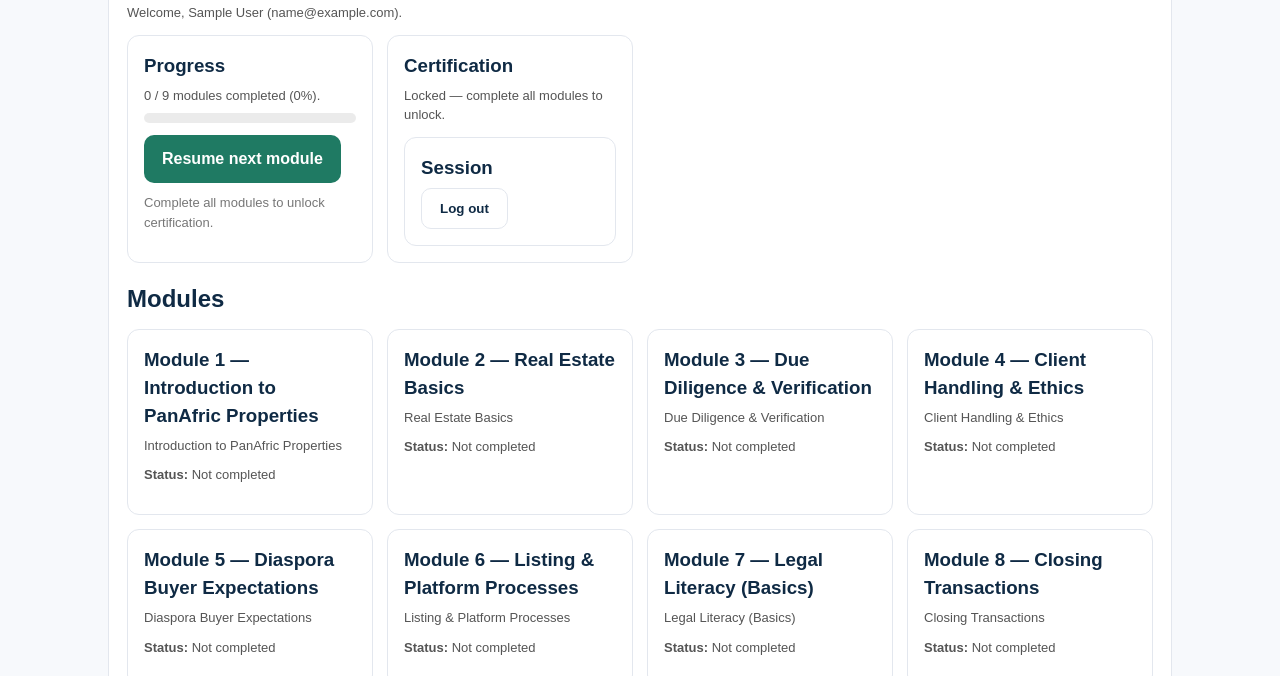
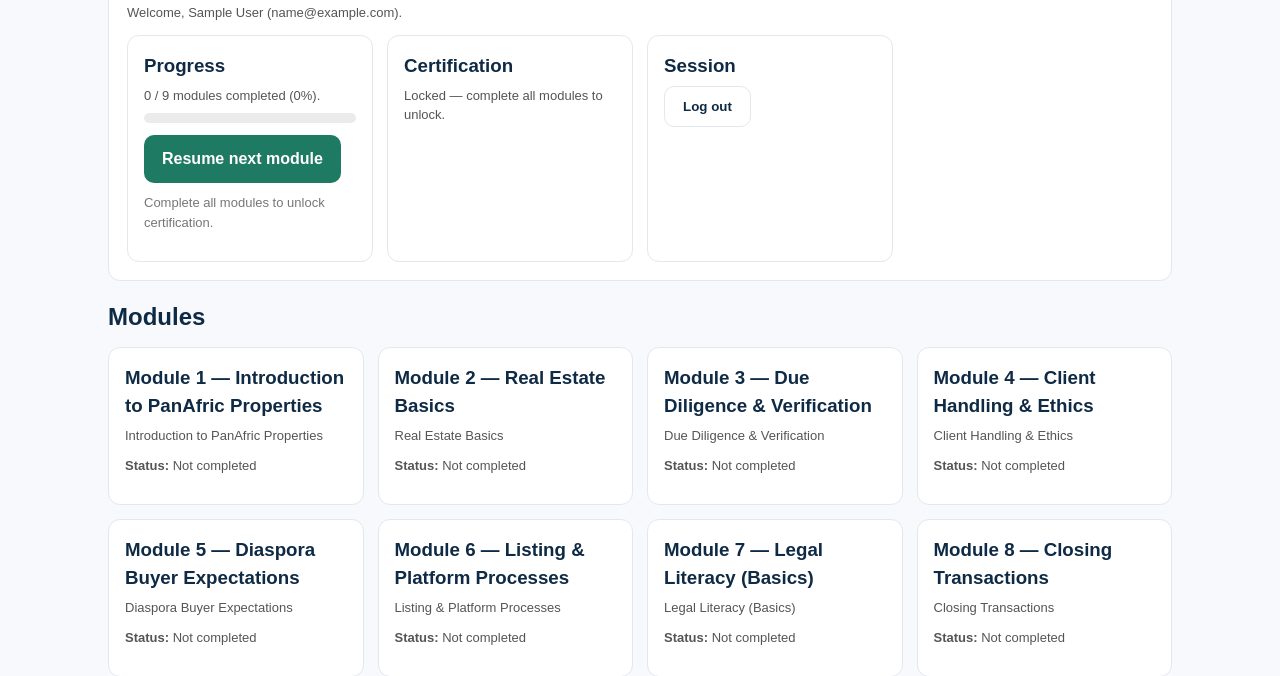
Before and after one commit to jnguegan/panafricproperties, a plain HTML site: page academy.html in a window 1280 px wide. Shown: the part 124-800 px from the top of the page. Drawn offline with Linux system fonts and the light colour scheme; sample sign-in values are in the browser's storage; a script that the page names is missing.

Commit message:
Update academy.html

```diff
--- a/academy.html
+++ b/academy.html
@@ -17,7 +17,6 @@
   });
 </script>
 
-
 <!-- 🌍 Language Dropdown (like your screenshot) -->
 <div class="lang-switch">
   <span class="lang-label" data-i18n="lang.label">Language</span>
@@ -27,8 +26,6 @@
     <option value="es">ES</option>
   </select>
 </div>
-
-<script src="academy.js"></script>
 
 <section class="section">
   <div class="wrap">
@@ -74,7 +71,7 @@
               Edit Certificate Name
             </button>
           </div>
-
+        </div>
 
         <!-- Session -->
         <div class="card">
@@ -100,7 +97,7 @@
 <!-- Load module data -->
 <script src="modules.js"></script>
 
-<!-- Load academy logic -->
+<!-- Load academy logic (ONLY ONCE) -->
 <script src="academy.js"></script>
 
 <!-- TEMP DEBUG (remove after) -->
```
Lines whose indentation alone changed are shown as unchanged.
